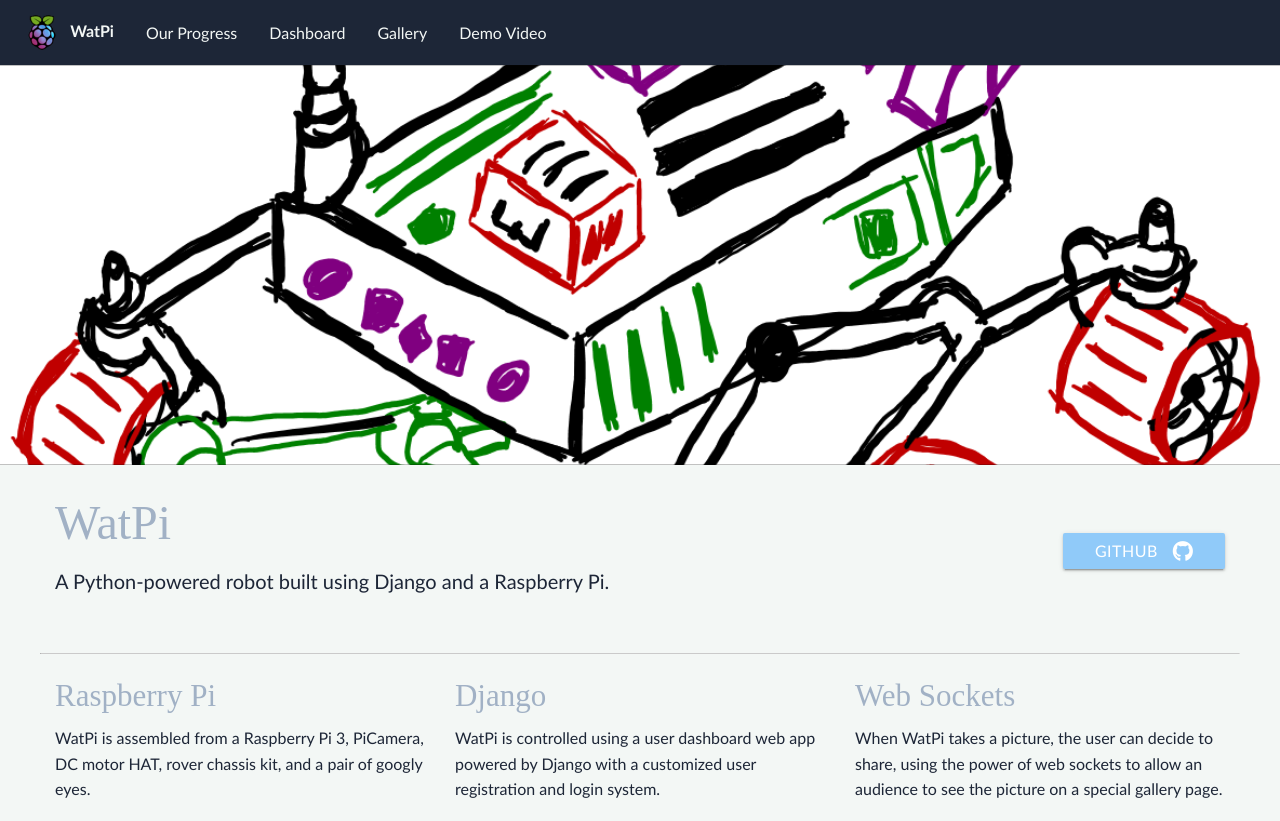
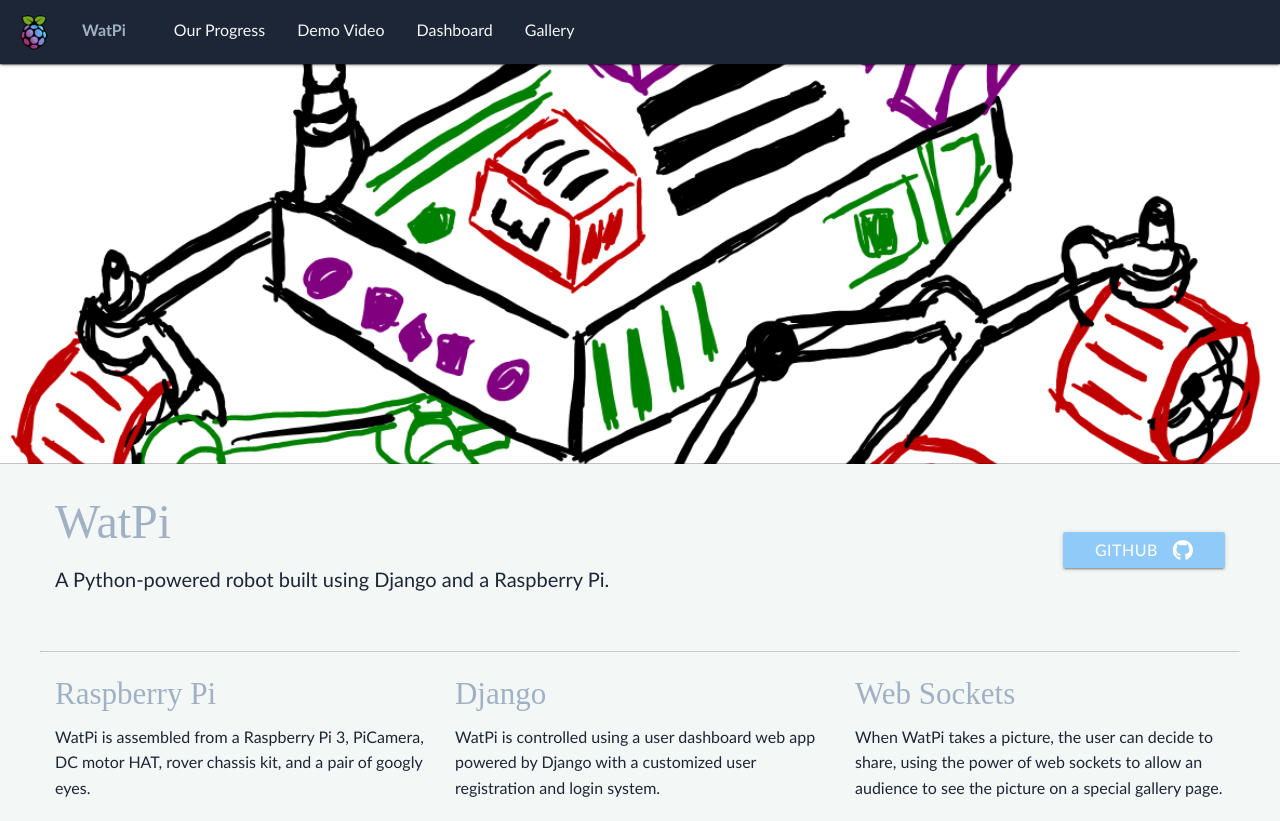
Before and after one commit to WatPi/WatPi-Project-Site, a plain HTML site: page index.html in a window 1280 px wide. Shown: the top 821 px of the page. Drawn offline with Linux system fonts and the light colour scheme; files whose address does not match are found by name; a web font is replaced by a local one.

Commit message:
Fixed title link

```diff
--- a/css/styles.css
+++ b/css/styles.css
@@ -305,6 +305,13 @@
     text-shadow: 0 0 0 #000!important;
   }
 
+  .nav, .menu {
+    background-color: #1d2637!important;
+    margin: 0!important;
+    left: 0!important;
+    top: 0!important;
+  }
+
   .orange {
     background-color: #f39c3a!important;
   }
@@ -332,6 +339,13 @@
 
   .thin {
     font-style: italic!important;
+  }
+
+  #title-link {
+    display: inline-block!important;
+    left: 0!important;
+    position: relative!important;
+    color: #a1b1c5!important;
   }
 
   .white {
--- a/index.html
+++ b/index.html
@@ -12,14 +12,19 @@
 </head>
 <body>
   <!-- Start Top Bar -->
-  <div class="top-bar my-bar valign-wrapper" id="navbar">
+  <div class="top-bar my-bar valign-wrapper navbar-fixed" id="navbar">
+    <nav class="nav">
       <div class="top-bar-left">
-      <ul class="menu menu-dark">
+        <ul class="menu menu-dark valign-wrapper">
           <li class="menu-text">
-          <img src="media/pi_site_icon.png" alt="WatPi Logo" class="logo">WatPi
+            <img src="media/pi_site_icon.png" alt="WatPi Logo" class="logo">
+            <a href="http://www.watpi.com" id="title-link">WatPi</a>
           </li>
           <li>
             <a href="#my-images">Our Progress</a>
+          </li>
+          <li>
+            <a onclick="watchVideo();window.location.href='#my-images'">Demo Video</a>
           </li>
           <li>
             <a href="https://connect.watpi.com/">Dashboard</a>
@@ -27,15 +32,13 @@
           <li>
             <a href="https://connect.watpi.com/gallery">Gallery</a>
           </li>
-        <li>
-          <a onclick="watchVideo();window.location.href='#my-images'">Demo Video</a>
-        </li>
         </ul>
       </div>
       <div class="top-bar-right">
         <ul class="menu">
         </ul>
       </div>
+    </nav>
   </div>
   <!-- End Top Bar -->
   <div class="my-callout">
@@ -122,7 +125,7 @@
   <div class="my-images" id="my-images">
     <div class="row">
       <h3 style="margin-top:15px">Our progress</h3>
-      <div class="min-width" id="demo-video" style="display:none">
+      <div class="min-width container" id="demo-video" style="display:none">
         <div class="col s12 m12 l12">
           <div class="card hoverable z-depth-2 feature">
             <div class="card-content">
@@ -138,8 +141,8 @@
             </div>
           </div>
         </div>
+        <div class="spacer" id="demo-spacer" style="display:none">&nbsp;</div>
       </div>
-      <div class="spacer" id="demo-spacer" style="display:none">&nbsp;</div>
       <div class="min-width">
         <div class="col s12 m6 l4">
           <div class="card hoverable z-depth-2 feature">
```
Lines whose indentation alone changed are shown as unchanged.
